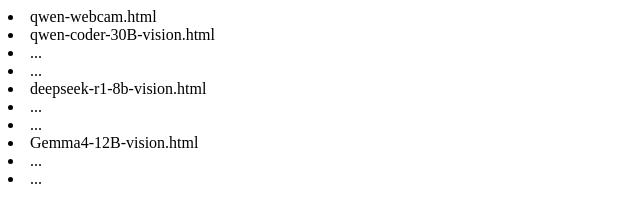
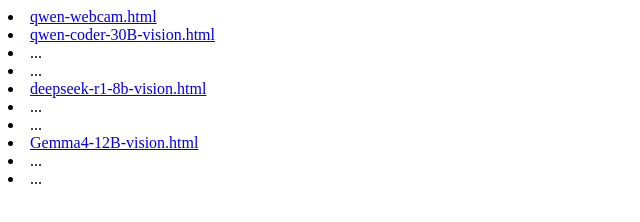
Before and after one commit to hpssjellis/local-llm-code-testing, a plain HTML site: page index.html in a window 1280 px wide. Shown: the whole page, without its empty margins (0-640 px from the left). Drawn offline with Linux system fonts and the light colour scheme.

Commit message:
Update index.html

```diff
--- a/index.html
+++ b/index.html
@@ -1,13 +1,13 @@
 
 
 
-<li><a href="qwen-webcam.html"></a>qwen-webcam.html</li>
-<li><a href="qwen-coder-30B-vision.html"></a>qwen-coder-30B-vision.html</li>
+<li><a href="qwen-webcam.html">qwen-webcam.html</a></li>
+<li><a href="qwen-coder-30B-vision.html">qwen-coder-30B-vision.html</a></li>
 <li><a href=".."></a>...</li>
 <li><a href=".."></a>...</li>
-<li><a href="deepseek-r1-8b-vision.html"></a>deepseek-r1-8b-vision.html</li>
+<li><a href="deepseek-r1-8b-vision.html">deepseek-r1-8b-vision.html</a></li>
 <li><a href=".."></a>...</li>
 <li><a href=".."></a>...</li>
-<li><a href="Gemma4-12B-vision.html"></a>Gemma4-12B-vision.html</li>
+<li><a href="Gemma4-12B-vision.html">Gemma4-12B-vision.html</a></li>
 <li><a href=".."></a>...</li>
 <li><a href=".."></a>...</li>
```
